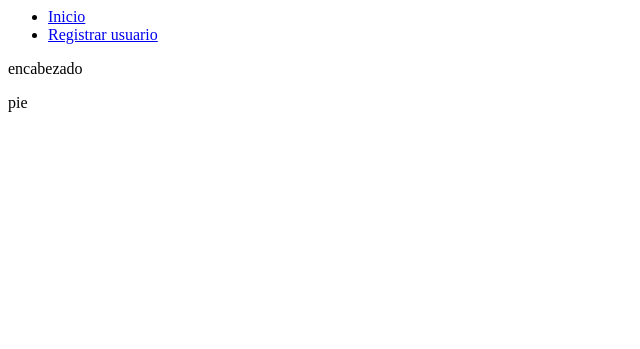
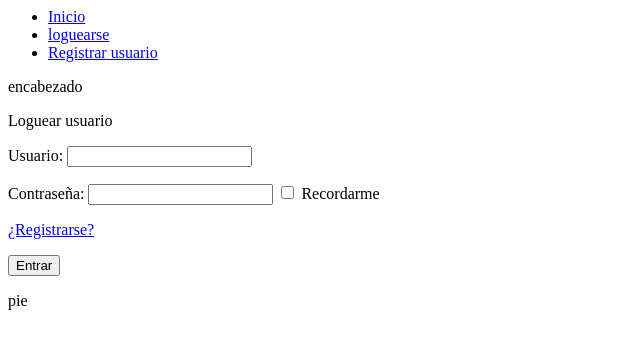
Before and after one commit to mgalcudia/pract2evaluacion, a CodeIgniter app: page /pract2evaluacion/index.php/usuario_controlador/loguearse in a window 1280 px wide. Shown: the top 349 px of the page, without its empty margins (0-640 px from the left). Run offline with CodeIgniter, Linux system fonts and the light colour scheme.

Commit message:
Solucionados errores al loguear

```diff
--- a/application/config/autoload.php
+++ b/application/config/autoload.php
@@ -52,7 +52,7 @@ $autoload['packages'] = array();
 |	$autoload['libraries'] = array('database', 'session', 'xmlrpc');
 */
 
-$autoload['libraries'] = array('database');
+$autoload['libraries'] = array('database','session');
 
 
 /*
--- a/application/config/config.php
+++ b/application/config/config.php
@@ -237,7 +237,7 @@ $config['cache_path'] = '';
 | MUST set an encryption key.  See the user guide for info.
 |
 */
-$config['encryption_key'] = '';
+$config['encryption_key'] = 'clave';
 
 /*
 |--------------------------------------------------------------------------
--- a/application/controllers/inicio.php
+++ b/application/controllers/inicio.php
@@ -28,7 +28,7 @@ class Inicio extends CI_Controller{
       // $this->load->view('formulario_registro',$datos);
        // echo base_url("index.php/usuario_controlador/registrousuario");
        // echo site_url("index.php/usuario_controlador/registrousuario");
-       $parametros= ["enlace"=>anchor('usuario_controlador/registrousuario','Registrar usuario'),
+      $parametros= ["enlace"=>anchor('usuario_controlador/loguearse','Registrar usuario'),
                         ];
         $this->load->view("vista", $parametros);
 
--- a/application/controllers/usuario_controlador.php
+++ b/application/controllers/usuario_controlador.php
@@ -113,31 +113,76 @@ class usuario_controlador extends CI_Controller {
         }
         return TRUE;
     }
-
+/**
+ *  funcion para loguear usuario
+ */
     function loguearse() {
 
         $this->form_validation->set_rules('usuario', 'usuario', 'trim|required|min_length[3]|max_length[25]|xss_clean');
         $this->form_validation->set_rules('password', 'password', 'trim|required|md5');
 
-        if($this->form_validation->run()==FALSE){
+        if ($this->form_validation->run() == FALSE) {
             $menuizq = $this->load->view('menuinzquierdo');
-            $formulario = $this->load->view('login','',TRUE);
+            $formulario = $this->load->view('login', '', TRUE);
             $this->load->view('plantilla', array(
                 'encabezado' => '<p>encabezado</p>',
                 'menu_izq' => $menuizq,
                 'cuerpo' => $formulario,
                 'pie' => '<p>pie</p>'
             ));
-        }else{
+        } else {
 
-            $usuario= $this->input->post('usuario');
-            $contraseña= $this->post('password');
+            $usuario = $this->input->post('usuario');
+            $password = $this->input->post('password');
+
+            if ($this->clientes_modelo->loginok($usuario, $password)) {
+
+                $sess_array = array('usuario' => $this->input->post('usuario'));
+
+                $this->session->set_userdata('valido', $sess_array);
+
+                $result = $this->clientes_modelo->infousuario($sess_array);
+                var_dump($result);
+                if ($result != false) {
+                    $data = array(
+                        'nombre' => $result->nombre,
+                        'usuario' => $result->usuario,
+                        'email' => $result->email,
+                        'password' => $result->password
+                    );
+                //TODO: Falta enviar a alguna vista
+                } else {
+
+                    $data = array(
+                        'mensaje_error' => 'usuario incorrecto'
+                    );
+
+                }
+                $this->load->view('login', $data, TRUE);
+            }
+        }
+    }
+
+    /**
+	 * Cerrar sesión usuario
+	 */
+	public function logout() {
+
+		//Borra los datos de la sesion
+		$sess_array = array (
+				'usuario' => ''
+		);
+
+		$this->session->unset_userdata('valido', $sess_array);
+
+		$data['logout'] = 'Sesión cerrada.';
+
+		//redirect('tienda/destacados');
+		$this->$this->load->view('login', $data, TRUE);
+	}
 
 
 
 
-        }
-
-    }
 
 }
--- a/application/language/spanish/form_validation_lang.php
+++ b/application/language/spanish/form_validation_lang.php
@@ -24,6 +24,7 @@ $lang['less_than']			= "El campo %s debe contener un número menor que %s.";
 $lang['greater_than']		= "El campo %s debe contener un número mayor que %s.";
 /* Added after 2.0.2 */
 $lang['is_unique'] 			= "El campo %s debe contener un valor único.";
+$lang['validarDNI']             ="El campo %s introducido no corresponde con los caracteres correctos";
 
 /* End of file form_validation_lang.php */
 /* Location: ./system/language/spanish/form_validation_lang.php */
--- a/application/models/clientes_modelo.php
+++ b/application/models/clientes_modelo.php
@@ -113,11 +113,42 @@ class Clientes_modelo extends CI_Model {
 
 
 
+    function loginok($usuario, $password)
+	{
+		$sql = "select * from cliente where usuario = '".$usuario."' AND password = '".$password."'";
+
+		$query = $this->db->query($sql);
+
+		if($query->num_rows() == 0)
+		{
+			return false;
+		}
+		else
+		{
+			return true;
+		}
+	}
 
 
 
+    	// Read data from database to show data in admin page
+	public function infousuario($sess_array) {
+		$condition = "usuario =" . "'" .$sess_array['usuario']. "'";
 
+		$this->db->from ( 'cliente' );
+		$this->db->where ( $condition );
+		$this->db->limit ( 1 );
+		$query = $this->db->get ();
 
+		if ($query->num_rows () == 1)
+		{
+			return $query->row ();
+		}
+		else
+		{
+			return false;
+		}
+	}
 
 
 
--- a/application/views/formulario_registro.php
+++ b/application/views/formulario_registro.php
@@ -19,7 +19,7 @@
                         <label>DNI</label>
 
 			<input type="text" name="dni" value="<?php echo set_value('dni'); ?>" />
-			<?php echo form_error('dni'); ?>
+			<?php echo form_error('dni');?>
 
 </p>
 <p>
--- a/application/views/login.php
+++ b/application/views/login.php
@@ -1,7 +1,31 @@
-<?php
 
-/*
- * To change this license header, choose License Headers in Project Properties.
- * To change this template file, choose Tools | Templates
- * and open the template in the editor.
- */
+<form method="post" action="<?=base_url('index.php/usuario_controlador/loguearse')?>">
+   <?php
+    //erro
+    if(isset($mensaje_error)){
+        echo $mensaje_error;
+    }
+    if (isset($logout)){
+        echo $logout;
+    }
+
+   ?>
+    <label> Loguear usuario</label>
+
+    <p>
+        Usuario:
+        <input type="text" name="usuario" value="<?= set_value('usuario'); ?>">
+        <?= form_error('usuario'); ?>
+    </p>
+    <p>
+        Contraseña:
+        <input type="password" name="password" value="<?= set_value('password') ?>">
+        <?= form_error('password'); ?>
+        <input type="checkbox" name="recordar"> Recordarme
+    </p>
+    <p>
+        <a href=<?=site_url("usuario_controlador/registrousuario");?>>¿Registrarse?</a>
+
+    </p>
+    <button type="submit">Entrar</button>
+</form>
--- a/application/views/menuinzquierdo.php
+++ b/application/views/menuinzquierdo.php
@@ -4,6 +4,7 @@
 
     <ul>
         <li><a href=<?=site_url();?>>Inicio</a></li>
+        <li><a href=<?=site_url("usuario_controlador/loguearse");?>>loguearse</a></li>
         <li><a href=<?=site_url("usuario_controlador/registrousuario");?>>Registrar usuario</a></li>
 
 
--- a/system/language/spanish/form_validation_lang.php
+++ b/system/language/spanish/form_validation_lang.php
@@ -24,6 +24,6 @@ $lang['less_than']			= "El campo %s debe contener un número menor que %s.";
 $lang['greater_than']		= "El campo %s debe contener un número mayor que %s.";
 /* Added after 2.0.2 */
 $lang['is_unique'] 			= "El campo %s debe contener un valor único.";
-
+$lang['validarDNI']             ="El campo %s introducido no corresponde con los caracteres correctos";
 /* End of file form_validation_lang.php */
 /* Location: ./system/language/spanish/form_validation_lang.php */
```
Also changed, not shown: application/controllers/menuizquierdo.php (deleted, +0 -7 lines).
